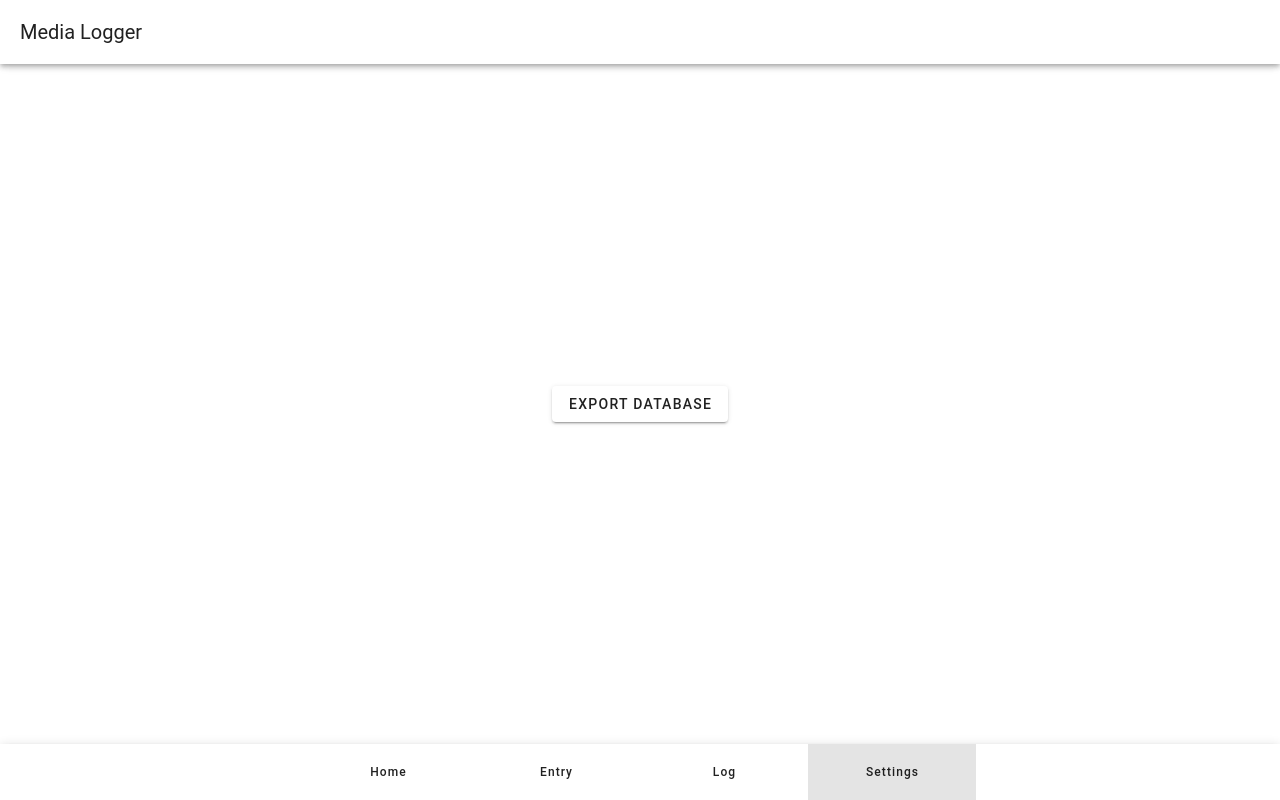
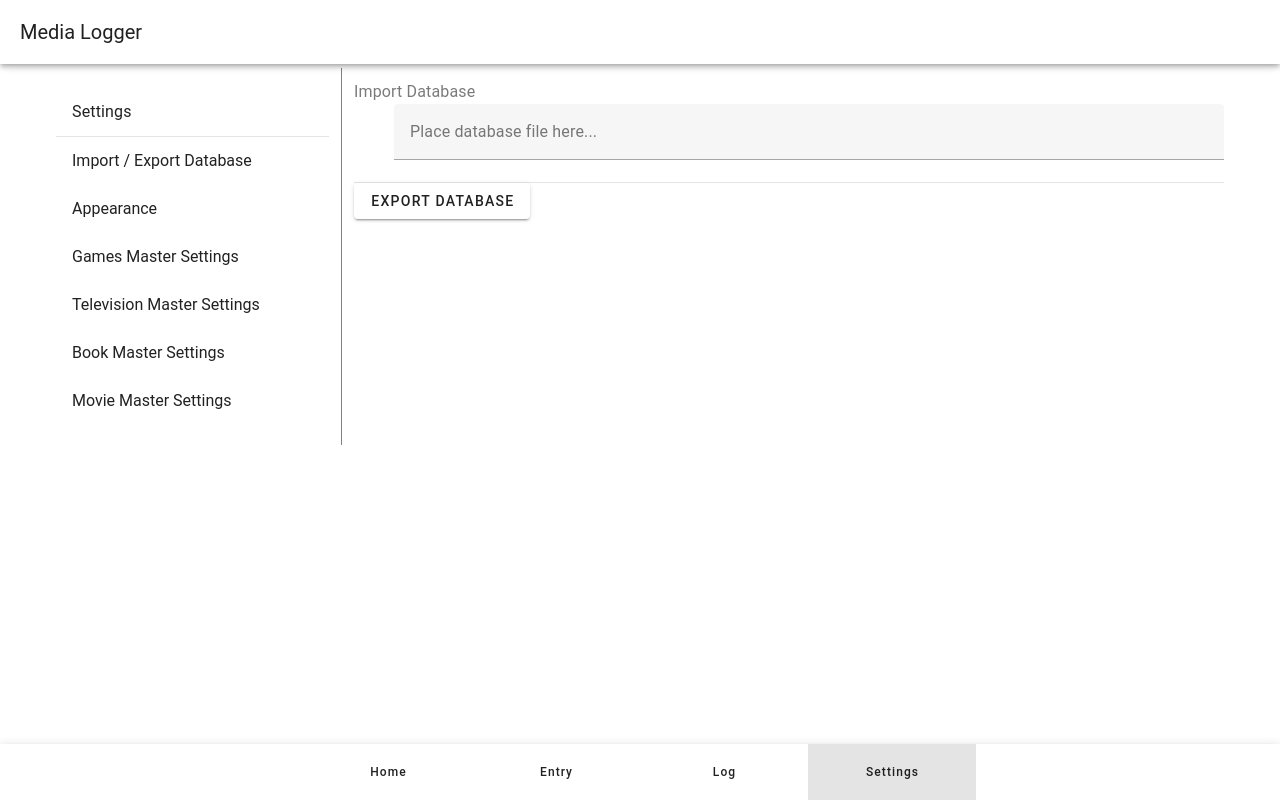
Before and after one commit to solo-nko/MediaLoggerPWA, a Vue app: page /settings in a window 1280 px wide. Built offline with nearby package versions, Linux system fonts and the light colour scheme.

Commit message:
Resolve build errors. Start on settings view.

```diff
--- a/src/components/QuillEditor.vue
+++ b/src/components/QuillEditor.vue
@@ -17,7 +17,7 @@ onMounted(() => {
 		theme: 'snow'
 	});
 	// if there is already content loaded from the database, use that
-	if (editorContent.value) {
+	if (editorContent.value && typeof editorContent.value === 'string') {
 		quill.setContents(Log.impressionFromString(editorContent.value));
 	}
 	quill.on('text-change', (delta, oldDelta, source) => {
--- /dev/null
+++ b/src/components/settings/AppearanceSettings.vue
@@ -0,0 +1,11 @@
+<script setup lang="ts">
+
+</script>
+
+<template>
+<h1>Set Theme</h1>
+</template>
+
+<style scoped>
+
+</style>
--- /dev/null
+++ b/src/components/settings/ImportExport.vue
@@ -0,0 +1,49 @@
+<script setup lang="ts">
+import 'dexie-export-import';
+import { saveAs } from 'file-saver';
+
+import { appDatabase } from '../../database/db.ts';
+import { peakImportFile } from 'dexie-export-import';
+
+function progressCallback({ totalRows, completedRows }): boolean {
+	try {
+		console.log(`Progress: ${completedRows} / ${totalRows} rows completed`);
+		return true;
+	} catch (error) {
+		return false;
+	}
+}
+
+async function exportDatabase() {
+	const blob = await appDatabase.export({ prettyJson: true, progressCallback });
+	const fileName = 'database.json';
+	saveAs(blob, fileName);
+}
+
+async function importDatabase(file) {
+	const importMetadata = await peakImportFile(file);
+	if (importMetadata.formatName != 'dexie') throw new Error('Invalid format');
+	console.log('Database name:', importMetadata.data.databaseName);
+	console.log('Database version:', importMetadata.data.databaseVersion);
+	console.log('Database version:', importMetadata.data.databaseVersion);
+	console.log(
+		'Tables:',
+		importMetadata.data.tables.map((t) => `${t.name} (${t.rowCount} rows)`).join('\n\t')
+	);
+	await appDatabase.delete();
+	await appDatabase.import(file);
+}
+</script>
+
+<template>
+	<div id="flex-container">
+		<VLabel>Import Database</VLabel>
+		<VFileInput label="Place database file here..." accept=".json" ></VFileInput>
+		<VDivider></VDivider>
+		<VBtn @click="exportDatabase">Export database</VBtn>
+	</div>
+</template>
+
+<style scoped>
+
+</style>
--- a/src/views/DatabaseView.vue
+++ b/src/views/DatabaseView.vue
@@ -1,14 +1,16 @@
 <script setup lang="ts">
 import { liveQuery } from 'dexie';
-import { useObservable } from '@vueuse/rxjs';
+import { useObservable, from } from '@vueuse/rxjs';
 import { appDatabase } from '../database/db.ts';
 import { ref } from 'vue';
 import EntryDialogGames from '../components/EntryDialogGames.vue';
 import ConfirmDialog from '../components/ConfirmDialog.vue';
 import GameLog from '../types/GameLog.ts';
 
-// ref may be required
-const games = useObservable<GameLog[]>(liveQuery(() => appDatabase.games.toArray()));
+// see https://github.com/dexie/Dexie.js/issues/1608
+const games = useObservable<GameLog[]>(from(liveQuery(() => appDatabase.games.toArray())));
+
+
 const gameHeaders = [
 	{ title: 'Title', value: 'title', key: 'title' },
 	{ title: 'Platform', value: 'platform' },
@@ -21,6 +23,7 @@ const gameHeaders = [
 const showEditDialog = ref(false);
 const showDeleteDialog = ref(false);
 const entryDetails = ref();
+
 function editEntry(entryInfo) {
 	showEditDialog.value = true;
 	entryDetails.value = entryInfo;
--- a/src/views/SettingsView.vue
+++ b/src/views/SettingsView.vue
@@ -1,41 +1,47 @@
 <script setup lang="ts">
-import Dexie from 'dexie';
-import 'dexie-export-import';
-import { saveAs } from 'file-saver';
+import ImportExport from '../components/settings/ImportExport.vue';
+import AppearanceSettings from '../components/settings/AppearanceSettings.vue';
+import { ref } from 'vue';
 
-import { appDatabase } from '../database/db.ts';
-import { peakImportFile } from 'dexie-export-import';
+const currentTab = ref('ImportExport');
+const settingsTabs = {
+	ImportExport,
+	AppearanceSettings
+};
 
-function progressCallback({ totalRows, completedRows }) {
-	console.log(`Progress: ${completedRows} / ${totalRows} rows completed`);
-}
-
-async function exportDatabase() {
-	const blob = await appDatabase.export({ prettyJson: true, progressCallback });
-	const fileName = 'database.json';
-	saveAs(blob, fileName);
-}
-
-async function importDatabase(file) {
-	const importMetadata = await peakImportFile(file);
-	if (importMetadata.formatName != 'dexie') throw new Error('Invalid format');
-	console.log('Database name:', importMetadata.data.databaseName);
-	console.log('Database version:', importMetadata.data.databaseVersion);
-	console.log('Database version:', importMetadata.data.databaseVersion);
-	console.log(
-		'Tables:',
-		importMetadata.data.tables.map((t) => `${t.name} (${t.rowCount} rows)`).join('\n\t')
-	);
-	await appDatabase.delete();
-	await appDatabase.import(file);
-}
 </script>
 
 <template>
-	<VBtn @click="exportDatabase">Export database</VBtn>
+	<VContainer height="100%">
+		<VRow>
+			<VCol id="settings-drawer" cols="3">
+				<VList >
+					<VListItem title="Settings"></VListItem>
+					<VDivider></VDivider>
+					<VListItem link @click="currentTab='ImportExport'">Import / Export Database</VListItem>
+					<VListItem link	@click="currentTab='AppearanceSettings'">Appearance</VListItem>
+					<VListItem>Games Master Settings</VListItem>
+					<VListItem>Television Master Settings</VListItem>
+					<VListItem>Book Master Settings</VListItem>
+					<VListItem>Movie Master Settings</VListItem>
+				</VList>
+			</VCol>
+			<VCol>
+				<Component :is="settingsTabs[currentTab]"></Component>
+			</VCol>
+		</VRow>
+	</VContainer>
+
+
 	<!--	Platform Master -->
 	<!--	Status Master -->
 	<!--	Themes Setting -->
 </template>
 
-<style scoped></style>
+<style scoped>
+
+#settings-drawer {
+	border-right: solid 1px gray;
+}
+
+</style>
```
